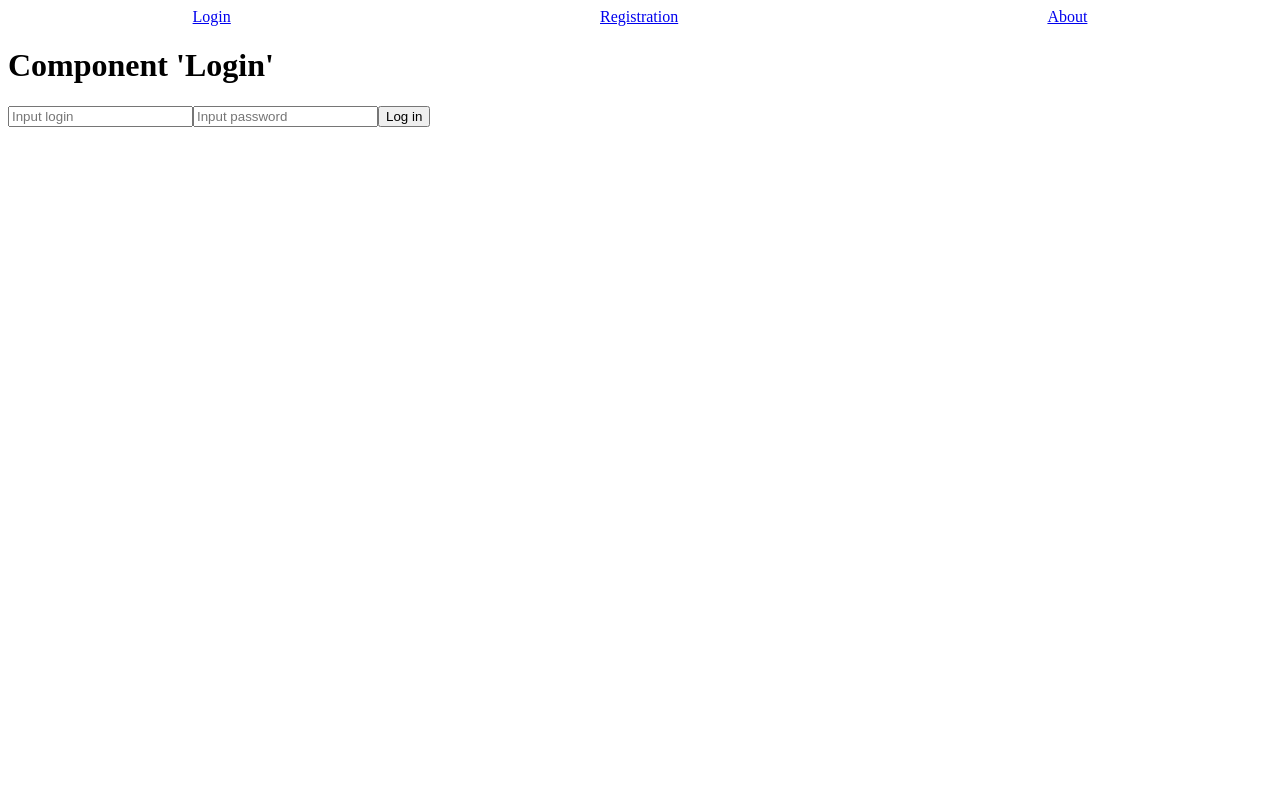
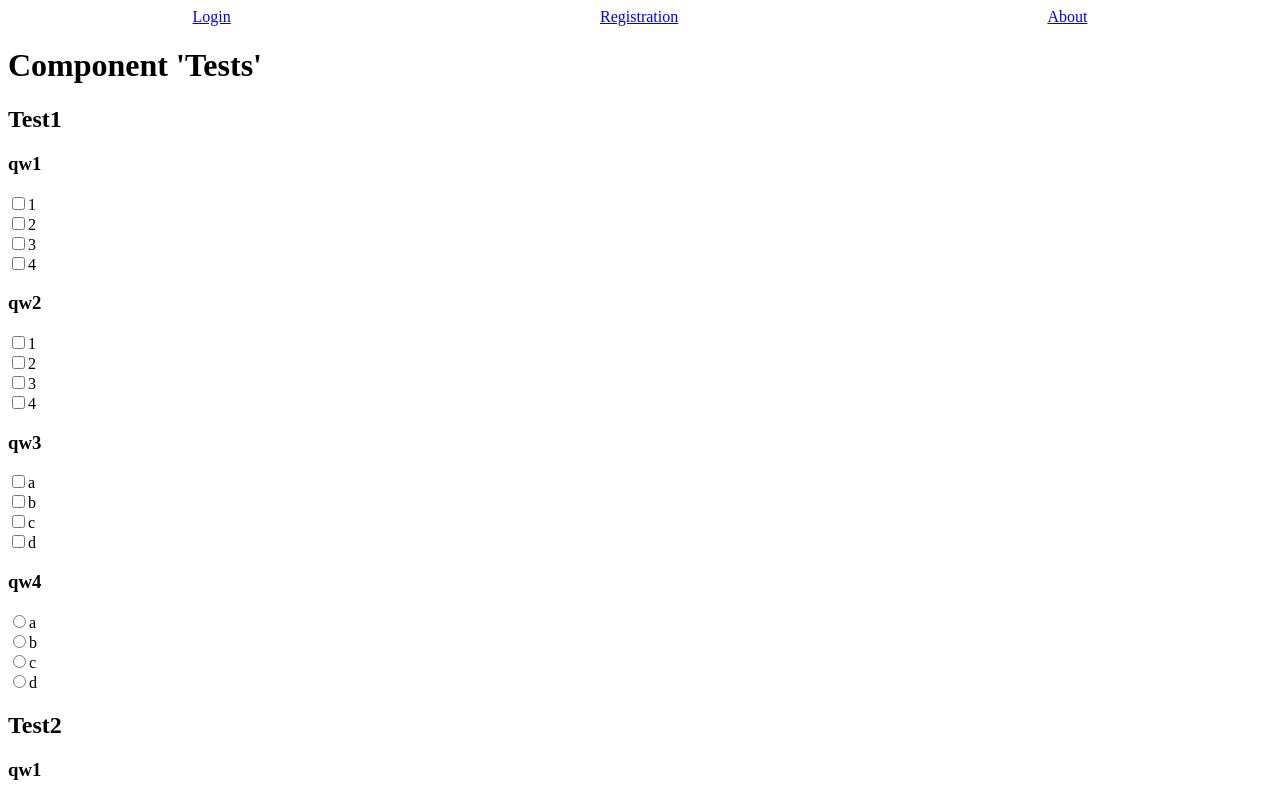
Before and after one commit to Follkner/knowledge-testing-system, a React (Create React App) app: page /tests in a window 1280 px wide. Before the commit this address led to /. Shown: the top 800 px of the page. Built offline with nearby package versions, Linux system fonts and the light colour scheme.

Commit message:
add test.jsx

```diff
--- a/src/components/App/App.js
+++ b/src/components/App/App.js
@@ -24,7 +24,8 @@ class App extends Component {
 		      	 <Route path="/" exact component={Login} />
 		      	 <Route path="/registration" component={Registration} />
 		      	 <Route path="/about" component={About} />
-		      	 <PrivateRoute authenticated={this.props.isAuthorized} path="/tests" component={Tests} />
+		      	 {/*<PrivateRoute authenticated={this.props.isAuthorized} path="/tests" component={Tests} />*/}
+		      	 <Route path="/tests" component={Tests} />
 		    </Router>
 	    );
   	}
--- a/src/components/Login/Login.jsx
+++ b/src/components/Login/Login.jsx
@@ -21,9 +21,9 @@ class Login extends Component {
 
 		return(
 			<div className = "login">
-				<h1>Component 'Login'</h1>
 				{!isAuthorized ?
 					<React.Fragment>
+						<h1>Component 'Login'</h1>
 						<input type = "text" id = "login" autoComplete = "off" placeholder = "Input login"/>
 						<input type = "password" id = "password" autoComplete = "off" placeholder = "Input password"/>
 						<button onClick = {this.handleClick}>Log in</button>
--- /dev/null
+++ b/src/components/Test/Test.jsx
@@ -0,0 +1,55 @@
+import React, { Component } from 'react';
+
+class Test extends Component {
+
+	constructor(props) {
+		super(props);
+		this.createTest = this.createTest.bind(this);
+	}
+
+	createTest(){
+		let arr = [];
+		arr = this.props.tests.map((item, index) => {
+			return (
+				<div key = {"" + this.props.id + index}>
+					<h3>{item.question}</h3>
+					{(item.correctAnswers.length == 1)?
+						item.answers.map((item, i) => {
+							return (
+								<div key = {"" + index + i}>
+									<input type="radio" id={"" + this.props.id + index + i} name={`name${index}`}
+										value = {item}/>
+									<label htmlFor={"" + this.props.id + index + i}>{item}</label>
+								</div>
+							)
+						})
+
+						:item.answers.map((item, i) => {
+							return (
+								<div key = {"" + index + i}>
+									<input type="checkbox" id={"" + this.props.id + index + i} name={item}/>
+									<label htmlFor={"" + this.props.id + index + i}>{item}</label>
+								</div>
+							)
+						})
+					}
+
+				</div>
+			)
+		})
+
+		return arr;
+	}
+
+	render() {
+		return(
+			<div className = "test">
+				<h2>{this.props.title}</h2>
+				{this.createTest()}
+
+			</div>
+		);
+	}
+}
+
+export default Test;
--- a/src/components/Tests/Tests.jsx
+++ b/src/components/Tests/Tests.jsx
@@ -1,10 +1,19 @@
 import React, { Component } from 'react';
+import Test from '../Test/Test.jsx';
+import { data } from '../../constants/data.js';
 
 class Tests extends Component {
+
 	render() {
+		const arr = data.map((item, index) => {
+			return (
+				<Test key = {item.id} title = {item.title} tests = {item.tests} id = {item.id}/>
+			)
+		});
 		return(
 			<div className = "tests">
 				<h1>Component 'Tests'</h1>
+				{arr}
 			</div>
 		);
 	}
--- /dev/null
+++ b/src/constants/data.js
@@ -0,0 +1,126 @@
+export const data = [
+	{
+		id: 1,
+		title: "Test1",
+		tests: [
+			{
+				question: "qw1",
+				answers: [
+					"1",
+					"2",
+					"3",
+					"4",
+				],
+				type: "",
+				correctAnswers: [
+					"1",
+					"3",
+				],
+			},
+			{
+				question: "qw2",
+				answers: [
+					"1",
+					"2",
+					"3",
+					"4",
+				],
+				type: "",
+				correctAnswers: [
+					"1",
+					"2",
+					"3",
+				],
+			},
+			{
+				question: "qw3",
+				answers: [
+					"a",
+					"b",
+					"c",
+					"d",
+				],
+				type: "",
+				correctAnswers: [
+					"a",
+					"d",
+				],
+			},
+			{
+				question: "qw4",
+				answers: [
+					"a",
+					"b",
+					"c",
+					"d",
+				],
+				type: "",
+				correctAnswers: [
+					"c",
+				],
+			},
+		]
+	},
+	{
+		id: 2,
+		title: "Test2",
+		tests: [
+			{
+				question: "qw1",
+				answers: [
+					"1",
+					"2",
+					"3",
+					"4",
+				],
+				type: "",
+				correctAnswers: [
+					"1",
+					"3",
+				],
+			},
+			{
+				question: "qw2",
+				answers: [
+					"1",
+					"2",
+					"3",
+					"4",
+				],
+				type: "",
+				correctAnswers: [
+					"1",
+					"2",
+					"3",
+				],
+			},
+			{
+				question: "qw3",
+				answers: [
+					"a",
+					"b",
+					"c",
+					"d",
+				],
+				type: "",
+				correctAnswers: [
+					"a",
+					"d",
+				],
+			},
+			{
+				question: "qw4",
+				answers: [
+					"a",
+					"b",
+					"c",
+					"d",
+				],
+				type: "",
+				correctAnswers: [
+					"c",
+				],
+			},
+		]
+	}
+]
--- a/src/reducers/loginReducer.js
+++ b/src/reducers/loginReducer.js
@@ -40,6 +40,7 @@ export default function(state = initialState, action) {
 			return {
 				...state,
 				isAuthorized: false,
+				message: null,
 			}
 
 		default:
```
